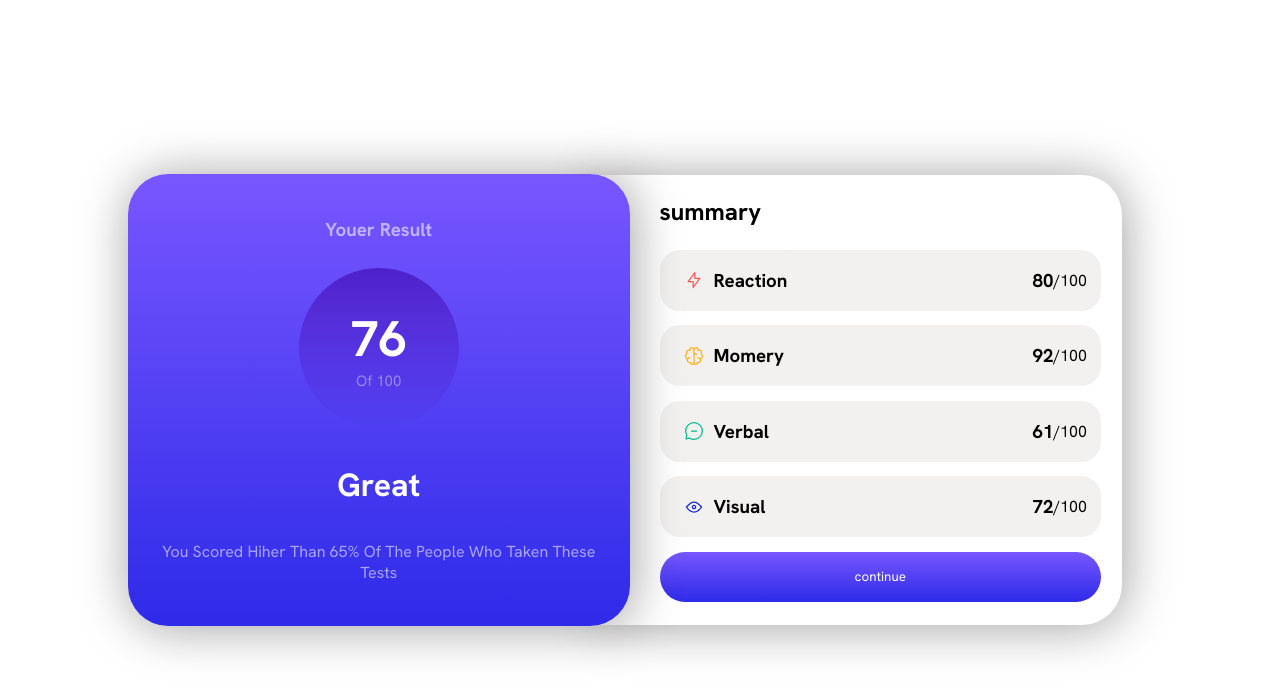
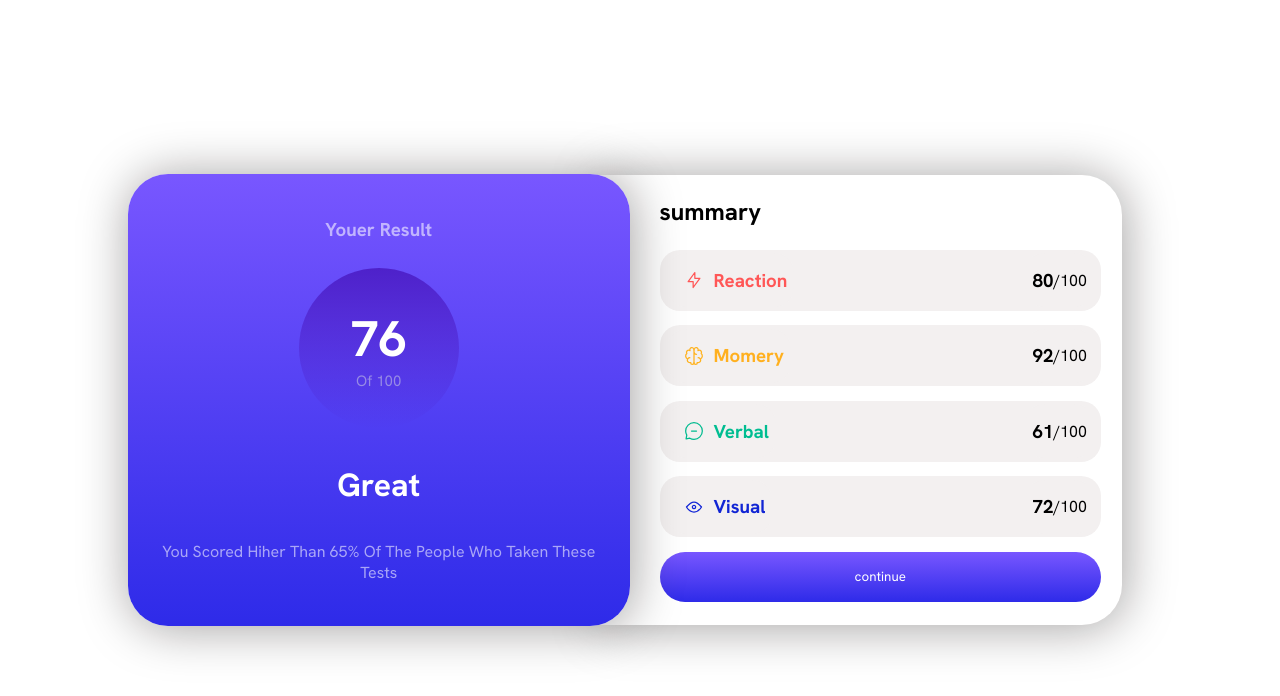
Before and after one commit to YousefElbooz/Task-1, a plain HTML site: page Task 1/index.html in a window 1280 px wide. Drawn offline with Linux system fonts and the light colour scheme.

Commit message:
On branch main

```diff
--- a/Task 1/index.html
+++ b/Task 1/index.html
@@ -36,7 +36,7 @@
                 <div class="Information_box_1">
                     <div>
                         <img src="assets/images/icon-reaction.svg" alt="">
-                        <h3> Reaction </h3>
+                        <h3 class="re"> Reaction </h3>
                     </div>
                     <div>
                         <h3> 80</h3>
@@ -46,7 +46,7 @@
                 <div class="Information_box_2">
                     <div>
                         <img src="assets/images/icon-memory.svg" alt="">
-                        <h3> Momery </h3>
+                        <h3 class="mo"> Momery </h3>
                     </div>
                     <div>
                         <h3>92</h3>
@@ -56,7 +56,7 @@
                 <div class="Information_box_3">
                     <div>
                         <img src="assets/images/icon-verbal.svg" alt="">
-                        <h3> Verbal </h3>
+                        <h3 class="ve"> Verbal </h3>
                     </div>
                     <div>
                         <h3>61</h3>
@@ -65,7 +65,7 @@
                 <div class="Information_box_4">
                     <div>
                         <img src="assets/images/icon-visual.svg" alt="">
-                        <h3> Visual </h3>
+                        <h3 class="vi"> Visual </h3>
                     </div>
                     <div>
                         <h3>72</h3>
--- a/Task 1/style.css
+++ b/Task 1/style.css
@@ -123,3 +123,15 @@ background-image: linear-gradient(black,black);
         padding-top: 40px;
     }
 }
+.re{
+    color: hsl(0, 100%, 67%);
+}
+.mo{
+    color: hsl(39, 100%, 56%);
+}
+.ve{
+   color: hsl(166, 100%, 37%);
+}
+.vi{
+    color:hsl(234, 85%, 45%) ;
+}
```
